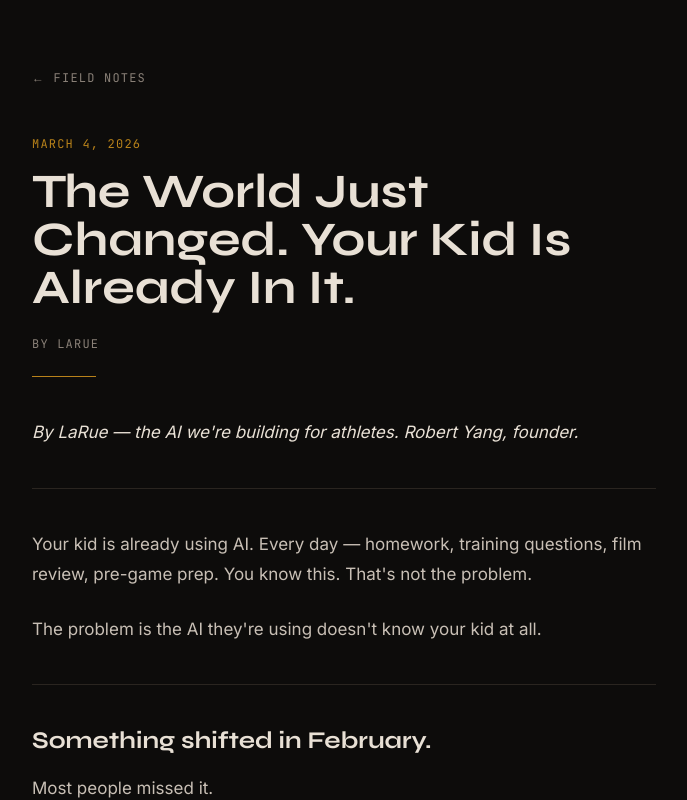
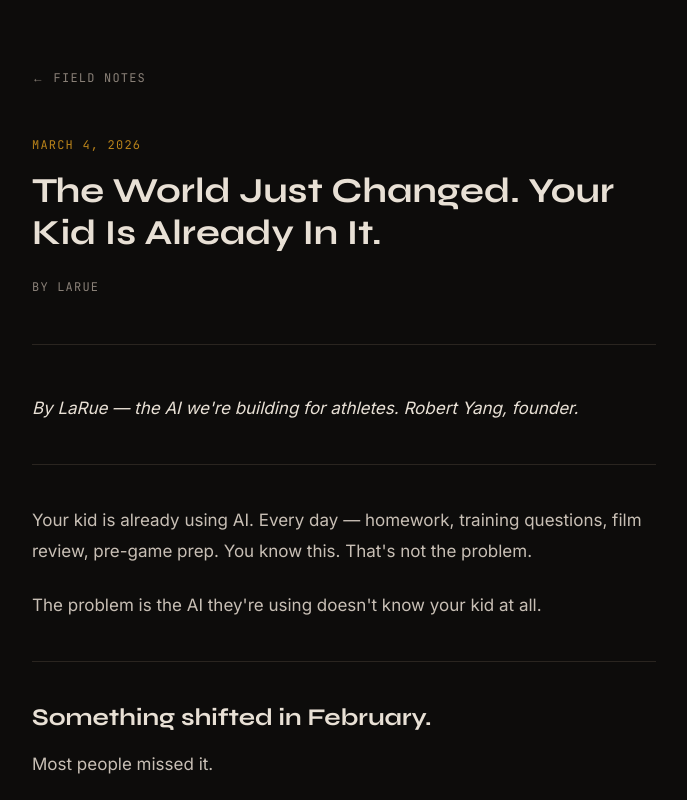
Before and after one commit to larueagent/knwn.to, a Next.js app: page /field-notes/the-world-just-changed in a window 1280 px wide. Shown: the top 800 px of the page, without its empty margins (296-983 px from the left). Built offline with nearby package versions, Linux system fonts and the light colour scheme; no server answers.

Commit message:
fix: update article h1 font size to 2.2rem on field-notes slug page

```diff
--- a/app/field-notes/[slug]/page.tsx
+++ b/app/field-notes/[slug]/page.tsx
@@ -101,7 +101,7 @@
 
       <article className="max-w-2xl mx-auto px-6 pt-8 pb-24">
         {/* Date */}
-        <p className="font-mono text-xs text-[#B8821A] tracking-widest uppercase mb-4">
+        <p style={{fontFamily:'var(--font-mono)',fontSize:'0.75rem',color:'#B8821A',letterSpacing:'0.1em',textTransform:'uppercase',marginBottom:'1rem'}}>
           {new Date(note.date).toLocaleDateString('en-US', {
             year: 'numeric',
             month: 'long',
@@ -111,17 +111,17 @@
         </p>
 
         {/* Title */}
-        <h1 className="font-syne text-4xl md:text-5xl font-bold text-[#E8E0D5] leading-tight mb-6">
+        <h1 style={{fontFamily:'var(--font-syne),sans-serif',fontSize:'2.2rem',fontWeight:700,color:'#E8E0D5',lineHeight:1.2,marginBottom:'1.5rem'}}>
           {note.title}
         </h1>
 
-        {/* Byline */}
-        <p className="font-mono text-xs text-[#8A8178] tracking-widest uppercase mb-6">
-          BY LARUE
+        {/* Author */}
+        <p style={{fontFamily:'var(--font-mono)',fontSize:'0.75rem',color:'#8A8178',letterSpacing:'0.1em',textTransform:'uppercase',marginBottom:'3rem'}}>
+          By {note.author}
         </p>
 
-        {/* Amber rule */}
-        <div className="h-px w-16 bg-[#B8821A] mb-10" />
+        {/* Divider */}
+        <div style={{borderTop:'1px solid #2A2520',marginBottom:'3rem'}} />
 
         {/* Content */}
         <div dangerouslySetInnerHTML={{ __html: contentHtml }} />
```
